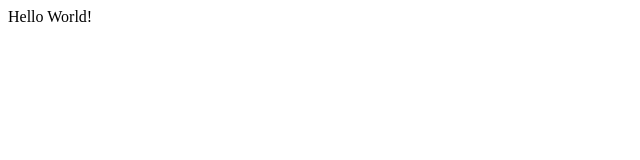
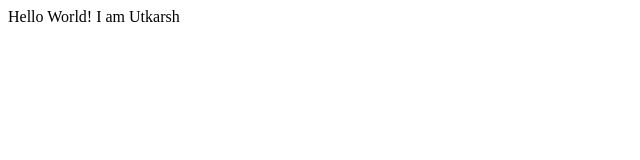
Before and after one commit to Utkarshs2905/demo, a plain HTML site: page index.html in a window 1280 px wide. Shown: the whole page, without its empty margins (0-640 px from the left). Drawn offline with Linux system fonts and the light colour scheme.

Commit message:
Update index.html

```diff
--- a/index.html
+++ b/index.html
@@ -8,7 +8,7 @@
 </head>
 
 <body>
-	Hello World!
+	Hello World! I am Utkarsh
 </body>
 
 </html>
```
